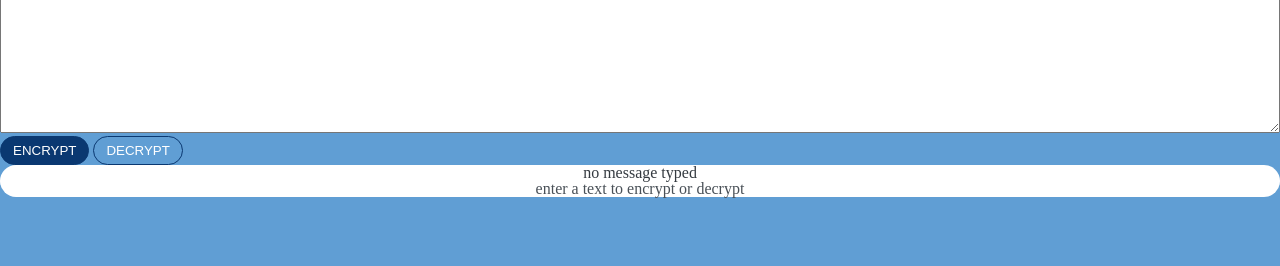
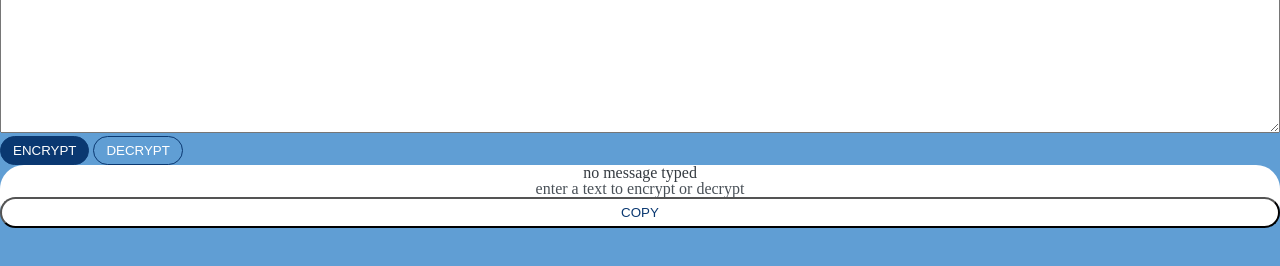
Before and after one commit to almeidaleandro28/Challenge-Oracle-ONE--1-, a website: page index.html in a window 1280 px wide. Shown: the part 70-336 px from the top of the page. Drawn offline with Linux system fonts and the light colour scheme.

Commit message:
add btn copy

```diff
--- a/index.html
+++ b/index.html
@@ -31,6 +31,7 @@
             enter a text to encrypt or decrypt
           </p>
           <p class="output-text">output text</p>
+          <button class="btn btn-copy">copy</button>
         </div><!--end show-->
       </section><!--end section right-->
     </div>
--- a/scss/style.scss
+++ b/scss/style.scss
@@ -100,3 +100,9 @@ body {
 .output-text {
   display: none;
 }
+
+.btn-copy {
+  background-color: $white;
+  color: $dark-blue-300;
+  width: 100%;
+}
```
Also changed, not shown: css/style.css, 1 other file.
